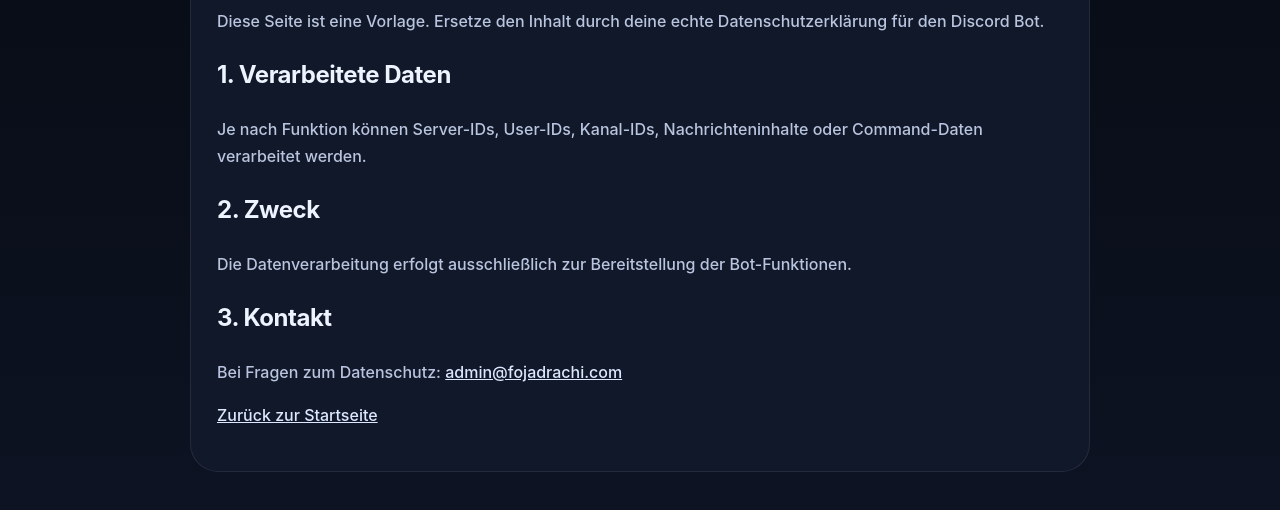
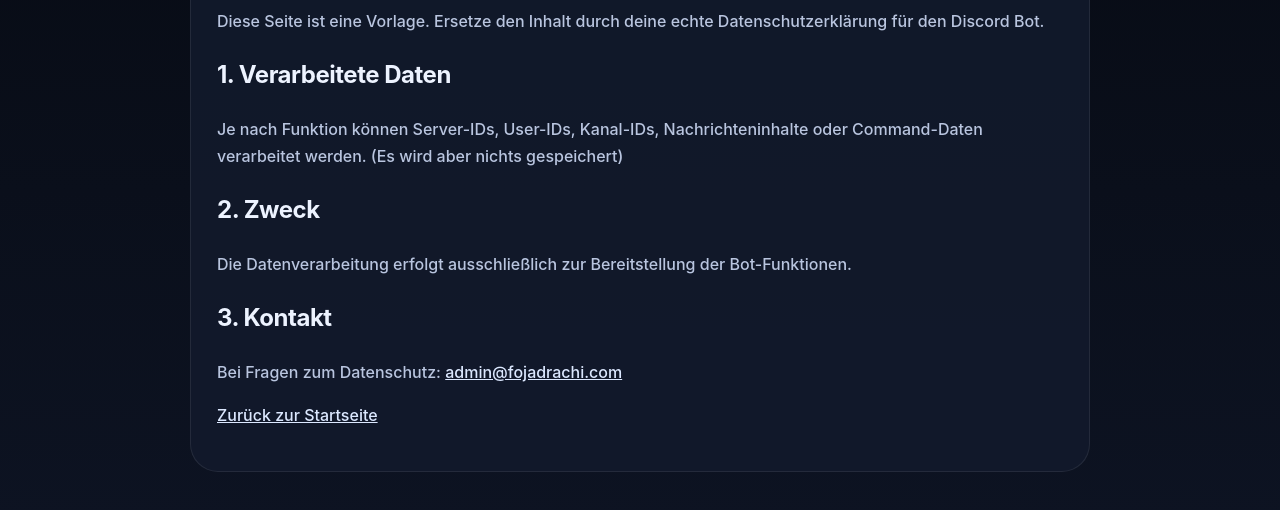
Before and after one commit to fojadrachi/discord-bot-website, a plain HTML site: page privacy.html in a window 1280 px wide. Shown: the part 140-650 px from the top of the page. Drawn offline with Linux system fonts and the light colour scheme.

Commit message:
Update privacy policy to clarify data handling

```diff
--- a/privacy.html
+++ b/privacy.html
@@ -18,7 +18,7 @@
       <h1>Privacy Policy</h1>
       <p>Diese Seite ist eine Vorlage. Ersetze den Inhalt durch deine echte Datenschutzerklärung für den Discord Bot.</p>
       <h2>1. Verarbeitete Daten</h2>
-      <p>Je nach Funktion können Server-IDs, User-IDs, Kanal-IDs, Nachrichteninhalte oder Command-Daten verarbeitet werden.</p>
+      <p>Je nach Funktion können Server-IDs, User-IDs, Kanal-IDs, Nachrichteninhalte oder Command-Daten verarbeitet werden. (Es wird aber nichts gespeichert)</p>
       <h2>2. Zweck</h2>
       <p>Die Datenverarbeitung erfolgt ausschließlich zur Bereitstellung der Bot-Funktionen.</p>
       <h2>3. Kontakt</h2>
```
